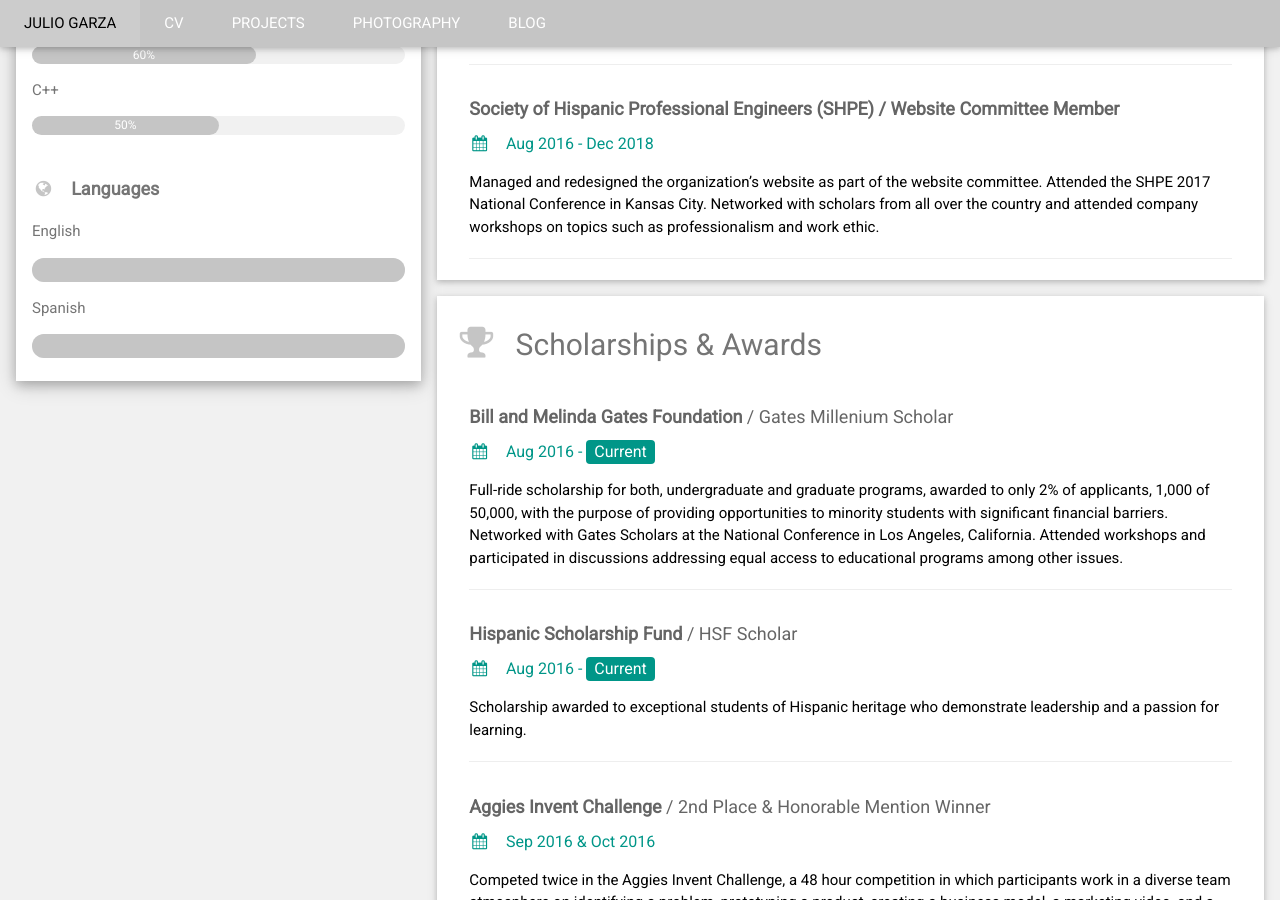
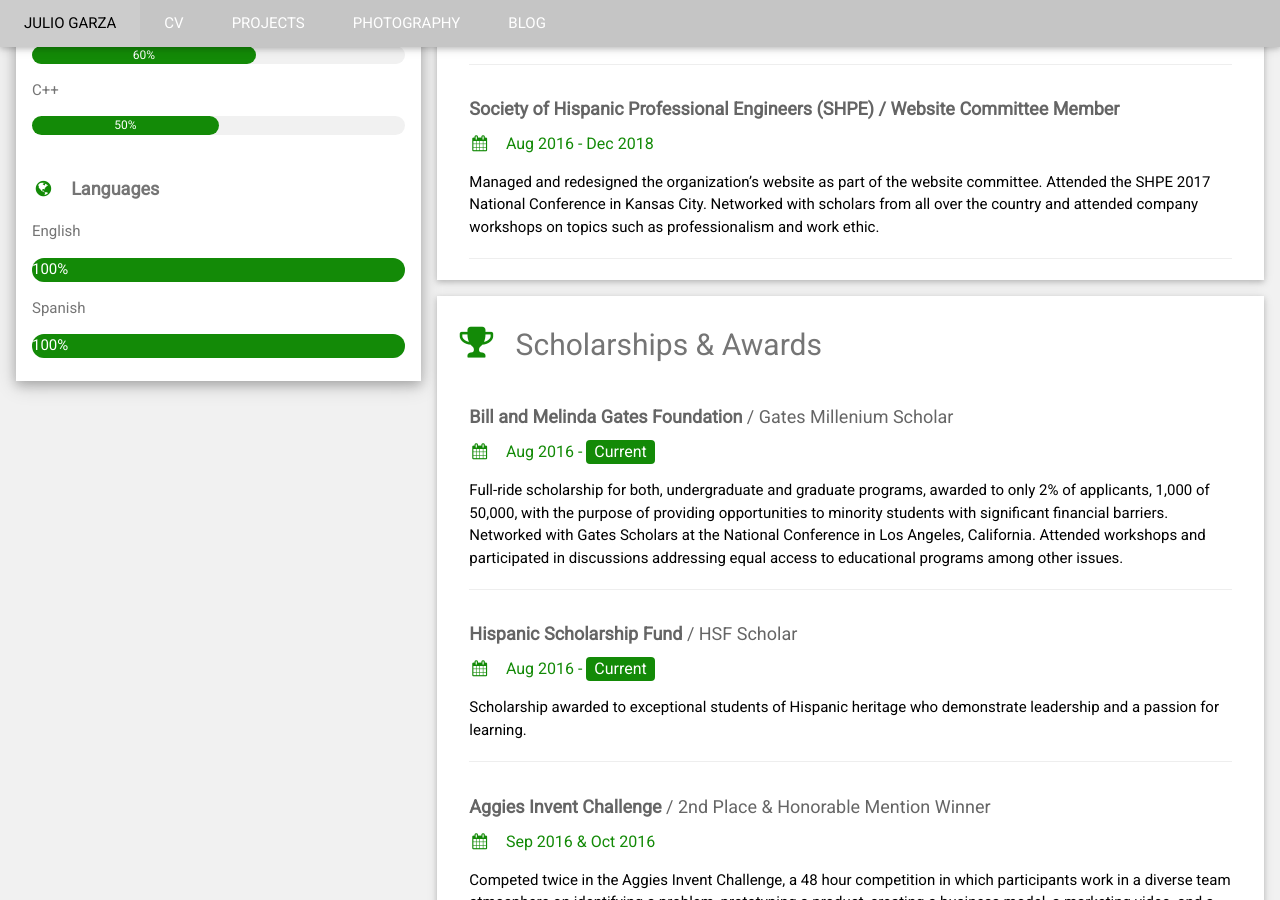
Before and after one commit to juliogarza/juliogarza.github.io, a Jekyll site: the page built from CV.html, in a window 1280 px wide and 900 px high, scrolled down 1047 px. Built offline with Jekyll 4.4.1, drawn with Linux system fonts in a browser that asks for light colours.

Commit message:
Update CV.html
Change to green (#138A07)

```diff
--- a/CV.html
+++ b/CV.html
@@ -20,53 +20,53 @@
           </div>
         </div>
         <div class="w3-container">
-          <p><i class="fa fa-briefcase fa-fw w3-margin-right w3-large" style="color:#C5C5C5;"></i>Mechanical Engineer</p>
-          <p><i class="fa fa-home fa-fw w3-margin-right w3-large" style="color:#C5C5C5;"></i>San Juan, TX </p>
-          <p><i class="fa fa-envelope fa-fw w3-margin-right w3-large" style="color:#C5C5C5;"></i>garzajulio16@gmail.com</p>
-          <p><i class="fa fa-phone fa-fw w3-margin-right w3-large" style="color:#C5C5C5;"></i>(956) 460 2872</p>
+          <p><i class="fa fa-briefcase fa-fw w3-margin-right w3-large" style="color:#138A07;"></i>Mechanical Engineer</p>
+          <p><i class="fa fa-home fa-fw w3-margin-right w3-large" style="color:#138A07;"></i>San Juan, TX </p>
+          <p><i class="fa fa-envelope fa-fw w3-margin-right w3-large" style="color:#138A07;"></i>garzajulio16@gmail.com</p>
+          <p><i class="fa fa-phone fa-fw w3-margin-right w3-large" style="color:#138A07;"></i>(956) 460 2872</p>
           <hr>
 
-          <p class="w3-large"><b><i class="fa fa-desktop fa-fw w3-margin-right" style="color:#C5C5C5;"></i>Skills</b></p>
+          <p class="w3-large"><b><i class="fa fa-desktop fa-fw w3-margin-right" style="color:#138A07;"></i>Skills</b></p>
           <p>Python</p>
           <div class="w3-light-grey w3-round-xlarge w3-small">
-            <div class="w3-container w3-center w3-round-xlarge" style="color:#FFFFFF; background-color:#C5C5C5; width:90%">90%</div>
+            <div class="w3-container w3-center w3-round-xlarge" style="color:#FFFFFF; background-color:#138A07; width:90%">90%</div>
           </div>
           <p>SolidWorks</p>
           <div class="w3-light-grey w3-round-xlarge w3-small">
-            <div class="w3-container w3-center w3-round-xlarge" style="color:#FFFFFF; background-color:#C5C5C5; width:90%">
+            <div class="w3-container w3-center w3-round-xlarge" style="color:#FFFFFF; background-color:#138A07; width:90%">
               <div class="w3-center w3-text-white">90%</div>
             </div>
           </div>
           <p>Excel</p>
           <div class="w3-light-grey w3-round-xlarge w3-small">
-            <div class="w3-container w3-center w3-round-xlarge" style="color:#FFFFFF; background-color:#C5C5C5; width:85%">85%</div>
+            <div class="w3-container w3-center w3-round-xlarge" style="color:#FFFFFF; background-color:#138A07; width:85%">85%</div>
           </div>
           <p>Matlab</p>
           <div class="w3-light-grey w3-round-xlarge w3-small">
-            <div class="w3-container w3-center w3-round-xlarge" style="color:#FFFFFF; background-color:#C5C5C5; width:70%">70%</div>
+            <div class="w3-container w3-center w3-round-xlarge" style="color:#FFFFFF; background-color:#138A07; width:70%">70%</div>
           </div>
           <p>LabVIEW</p>
           <div class="w3-light-grey w3-round-xlarge w3-small">
-            <div class="w3-container w3-center w3-round-xlarge" style="color:#FFFFFF; background-color:#C5C5C5; width:60%">60%</div>
+            <div class="w3-container w3-center w3-round-xlarge" style="color:#FFFFFF; background-color:#138A07; width:60%">60%</div>
           </div>
           <p>Adobe Premier Pro & Photoshop</p>
           <div class="w3-light-grey w3-round-xlarge w3-small">
-            <div class="w3-container w3-center w3-round-xlarge" style="color:#FFFFFF; background-color:#C5C5C5; width:60%">60%</div>
+            <div class="w3-container w3-center w3-round-xlarge" style="color:#FFFFFF; background-color:#138A07; width:60%">60%</div>
           </div>
           <p>C++</p>
           <div class="w3-light-grey w3-round-xlarge w3-small">
-            <div class="w3-container w3-center w3-round-xlarge" style="color:#FFFFFF; background-color:#C5C5C5; width:50%">50%</div>
+            <div class="w3-container w3-center w3-round-xlarge" style="color:#FFFFFF; background-color:#138A07; width:50%">50%</div>
           </div>
           <br>
 
-          <p class="w3-large w3-text-theme"><b><i class="fa fa-globe fa-fw w3-margin-right" style="color:#C5C5C5;"></i>Languages</b></p>
+          <p class="w3-large w3-text-theme"><b><i class="fa fa-globe fa-fw w3-margin-right" style="color:#138A07;"></i>Languages</b></p>
           <p>English</p>
           <div class="w3-light-grey w3-round-xlarge">
-            <div class="w3-round-xlarge" style="color:#FFFFFF; background-color:#C5C5C5; height:24px;width:100%"></div>
+            <div class="w3-round-xlarge" style="color:#FFFFFF; background-color:#138A07; height:24px;width:100%">100%</div>
           </div>
           <p>Spanish</p>
           <div class="w3-light-grey w3-round-xlarge">
-            <div class="w3-round-xlarge" style="color:#FFFFFF; background-color:#C5C5C5; height:24px;width:100%"></div>
+            <div class="w3-round-xlarge" style="color:#FFFFFF; background-color:#138A07; height:24px;width:100%">100%</div>
           </div>
           <br>
         </div>
@@ -79,10 +79,10 @@
     <div class="w3-twothird">
 
       <div class="w3-container w3-card w3-white w3-margin-bottom">
-        <h2 class="w3-text-grey w3-padding-16"><i class="fa fa-certificate fa-fw w3-margin-right w3-xxlarge" style="color:#C5C5C5;"></i>Education</h2>
+        <h2 class="w3-text-grey w3-padding-16"><i class="fa fa-certificate fa-fw w3-margin-right w3-xxlarge" style="color:#138A07;"></i>Education</h2>
         <div class="w3-container">
           <h5 class="w3-opacity"><b>Texas A&M University</b></h5>
-          <h6 style="color:#C5C5C5;"><i class="fa fa-calendar fa-fw w3-margin-right"></i>2016-2020</h6>
+          <h6 style="color:#138A07;"><i class="fa fa-calendar fa-fw w3-margin-right"></i>2016-2020</h6>
           <p>Bachelor of Science in Mechanical Engineering, GPA: 3.2/4.0</p>
           <hr>
         </div>
@@ -92,55 +92,56 @@
         <h2 class="w3-text-grey w3-padding-16"><i class="fa fa-suitcase fa-fw w3-margin-right w3-xxlarge" style="color:#C5C5C5;"></i>Work Experience</h2>
         <div class="w3-container">
           <h5 class="w3-opacity"><b>Flame Speed Group Student Researcher / A&M's Turbomachinery Lab </b></h5>
-          <h6 class="w3-text-teal"><i class="fa fa-calendar fa-fw w3-margin-right"></i>Feb 2020 - <span class="w3-tag w3-teal w3-round">Current</span></h6>
+          <h6 style="color:#138A07;"><i class="fa fa-calendar fa-fw w3-margin-right"></i>Feb 2020 - <span class="w3-tag w3-round" style="background-color:#138A07;">Current</span></h6>
           <p>Provided aid to PhD students with experiments and conducted supplemental research and analyses in Flame Speed Group.</p>
           <hr>
         </div>
         <div class="w3-container">
           <h5 class="w3-opacity"><b>Shell Eco Marathon Competition / Senior Design Capstone Project</b></h5>
-          <h6 class="w3-text-teal"><i class="fa fa-calendar fa-fw w3-margin-right"></i>Aug 2019 - May 2020</h6>
+          <h6 style="color:#138A07;"><i class="fa fa-calendar fa-fw w3-margin-right"></i>Aug 2019 - May 2020</h6>
           <p>Designed, fabricated, and tested a fuel-efficient internal combustion car for the 2020 Shell Eco-Marathon competition. Iterated design of aluminum car frame, conducted Finite Element Analyses (FEA) to validate selection of final design, and manufactured the frame through coping and TIG welding of members.</p>
           <hr>
         </div>
         <div class="w3-container">
           <h5 class="w3-opacity"><b>Blast Group Co-op / Baker Engineering and Risk Consultants</b></h5>
-          <h6 class="w3-text-teal"><i class="fa fa-calendar fa-fw w3-margin-right"></i>Jan 2019 - Aug 2019</h6>
+          <h6 style="color:#138A07;"><i class="fa fa-calendar fa-fw w3-margin-right"></i>Jan 2019 - Aug 2019</h6>
           <p>Supported with designing tests for clients and aided in conducting internal research on explosion phenomena. Performed work involving mud plugs, vapor cloud explosions, deflagrations, facility siting studies, safety hazard courses, air sampling systems, blast-proof enclosures, and seat belt pre-tensioners.</p>
           <hr>
         </div>
         <div class="w3-container">
           <h5 class="w3-opacity"><b>Society of Automotive Engineers (SAE) / Student Apprentice</b></h5>
-          <h6 class="w3-text-teal"><i class="fa fa-calendar fa-fw w3-margin-right"></i>Aug 2017 - Dec 2018</h6>
+          <h6 style="color:#138A07;"><i class="fa fa-calendar fa-fw w3-margin-right"></i>Aug 2017 - Dec 2018</h6>
           <p>Worked on Texas A&M 2015/16 Formula One cars through Apprenticeship program.</p>
           <hr>
         </div>
         <div class="w3-container">
           <h5 class="w3-opacity"><b>Society of Hispanic Professional Engineers (SHPE) / Website Committee Member</b></h5>
-          <h6 class="w3-text-teal"><i class="fa fa-calendar fa-fw w3-margin-right"></i>Aug 2016 - Dec 2018</h6>
+          <h6 style="color:#138A07;"><i class="fa fa-calendar fa-fw w3-margin-right"></i>Aug 2016 - Dec 2018</h6>
           <p>Managed and redesigned the organization’s website as part of the website committee. Attended the SHPE 2017 National Conference in Kansas City. Networked with scholars from all over the country and attended company workshops on topics such as professionalism and work ethic.</p>
           <hr>
         </div>
       </div>
 
-      <div class="w3-container w3-card w3-white"> <!--Scholarships and Awards container -->
-        <h2 class="w3-text-grey w3-padding-16"><i class="fa fa-trophy fa-fw w3-margin-right w3-xxlarge" style="color:#C5C5C5;"></i>Scholarships & Awards</h2>
+      <!--Scholarships and Awards container -->
+      <div class="w3-container w3-card w3-white">
+        <h2 class="w3-text-grey w3-padding-16"><i class="fa fa-trophy fa-fw w3-margin-right w3-xxlarge" style="color:#138A07;"></i>Scholarships & Awards</h2>
         <div class="w3-container">
           <h5 class="w3-opacity"><b>Bill and Melinda Gates Foundation</b> / Gates Millenium Scholar</h5>
-          <h6 class="w3-text-teal"><i class="fa fa-calendar fa-fw w3-margin-right"></i>Aug 2016 - <span class="w3-tag w3-teal w3-round">Current</span></h6>
+          <h6 style="color:#138A07;"><i class="fa fa-calendar fa-fw w3-margin-right"></i>Aug 2016 - <span class="w3-tag w3-round" style="background-color:#138A07;">Current</span></h6>
           <p>Full-ride scholarship for both, undergraduate and graduate programs, awarded to only 2% of applicants, 1,000 of 50,000, with the purpose of providing opportunities to minority students with significant financial barriers. Networked with Gates Scholars at the National Conference in Los Angeles, California. Attended workshops and participated in discussions addressing equal access to educational programs among other issues.</p>
           <hr>
         </div>
 
         <div class="w3-container">
           <h5 class="w3-opacity"><b>Hispanic Scholarship Fund</b> / HSF Scholar</h5>
-          <h6 class="w3-text-teal"><i class="fa fa-calendar fa-fw w3-margin-right"></i>Aug 2016 - <span class="w3-tag w3-teal w3-round">Current</span></h6>
+          <h6 style="color:#138A07;"><i class="fa fa-calendar fa-fw w3-margin-right"></i>Aug 2016 - <span class="w3-tag w3-round" style="background-color:#138A07;">Current</span></h6>
           <p>Scholarship awarded to exceptional students of Hispanic heritage who demonstrate leadership and a passion for learning.</p>
           <hr>
         </div>
 
         <div class="w3-container">
           <h5 class="w3-opacity"><b>Aggies Invent Challenge</b> / 2nd Place & Honorable Mention Winner</h5>
-          <h6 class="w3-text-teal"><i class="fa fa-calendar fa-fw w3-margin-right"></i>Sep 2016 & Oct 2016</h6>
+          <h6 style="color:#138A07;"><i class="fa fa-calendar fa-fw w3-margin-right"></i>Sep 2016 & Oct 2016</h6>
           <p>Competed twice in the Aggies Invent Challenge, a 48 hour competition in which participants work in a diverse team atmosphere on identifying a problem, prototyping a product, creating a business model, a marketing video, and a presentation to be judge by a panel of industry professionals and professors.
             <li>$250 and Honorable mention winner in “Aggies Invent-Internet of Things” themed Challenge (Oct. 21 2016).</li>
             <li>$750 and 2nd place winner in “Aggies invent-Bring your Own Idea” themed Challenge (Sep. 18 2016).</li> </p>
@@ -149,7 +150,7 @@
 
         <div class="w3-container">
           <h5 class="w3-opacity"><b>Toyota Mobility Challenge</b> / 3rd Place Winner</h5>
-          <h6 class="w3-text-teal"><i class="fa fa-calendar fa-fw w3-margin-right"></i>Oct 2016</h6>
+          <h6 style="color:#138A07;"><i class="fa fa-calendar fa-fw w3-margin-right"></i>Oct 2016</h6>
           <p>Competed in an intensive 7 hr. competition to innovate a more inclusive transportation system (Oct. 22 2016).</p>
           <hr>
         </div>
```
